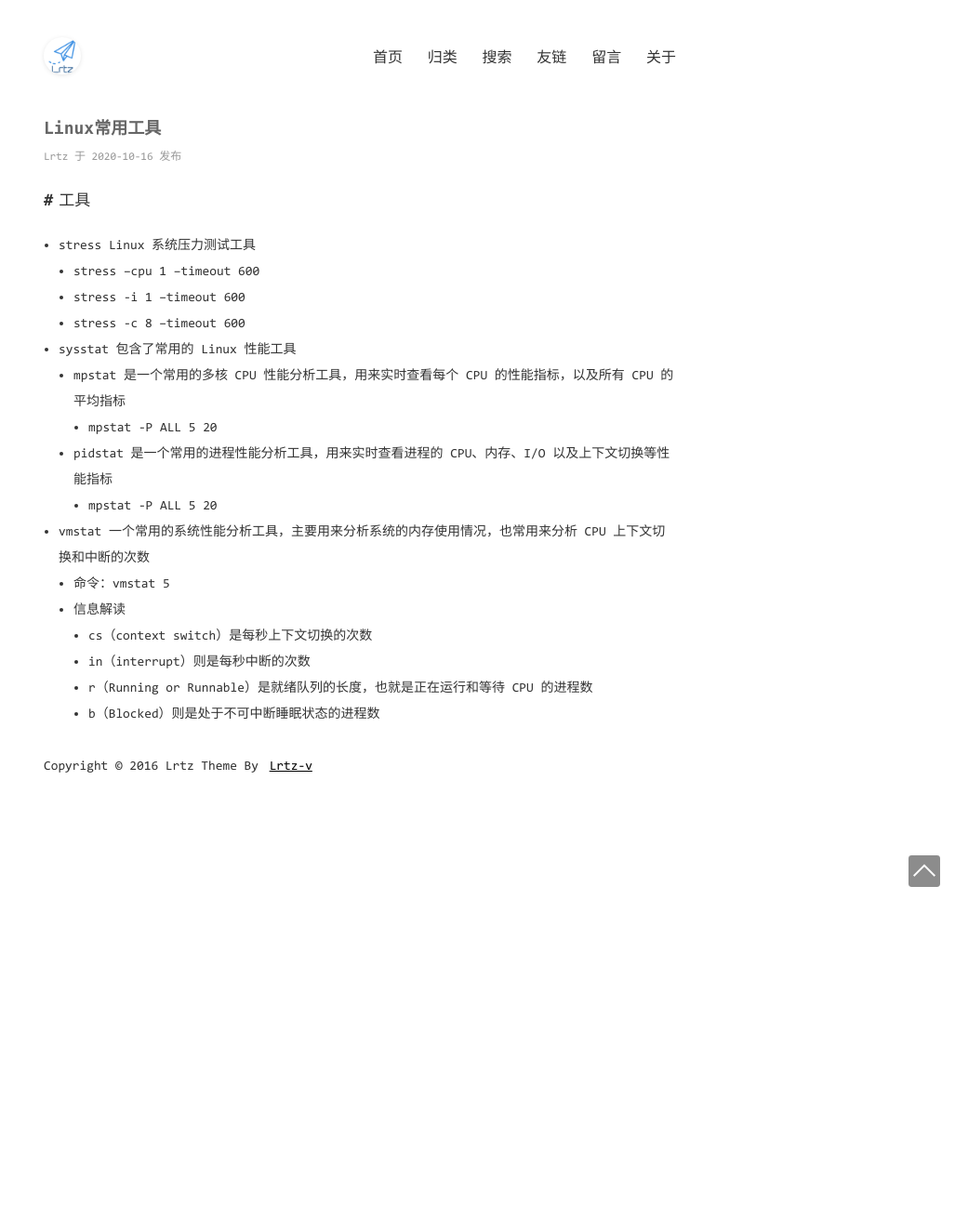
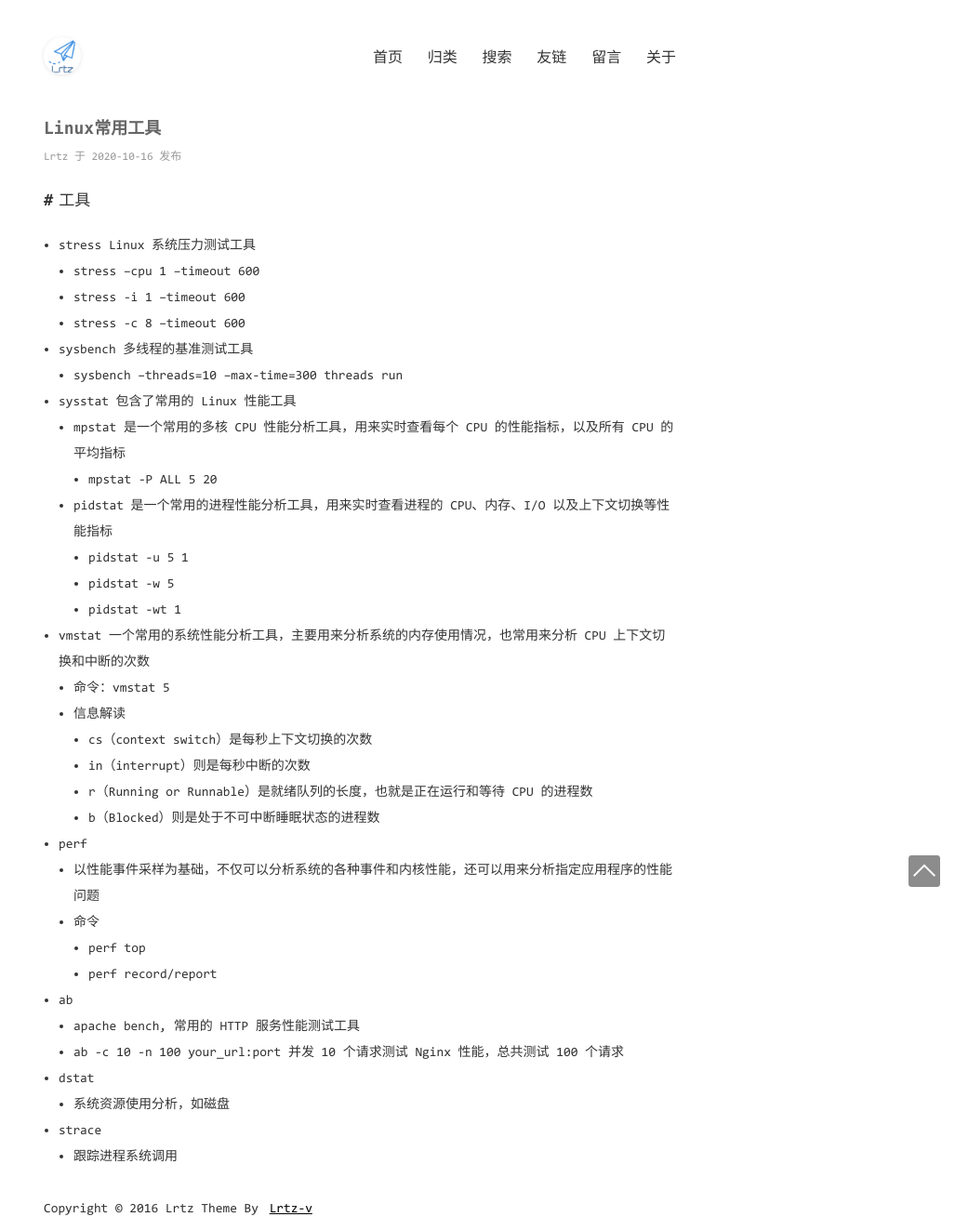
Before and after one commit to lrtz-v/lrtz-v.github.io, a Jekyll site: the page built from _posts/2020-10-16-常用工具.md, in a window 1280 px wide. Shown: the whole page at 93% size, without its empty margins (253-1280 px from the left). Built offline with Jekyll 4.4.1, drawn with Linux system fonts in a browser that asks for light colours; comment, search, counter and statistics services are not loaded.

Commit message:
upgrade linux tools

```diff
--- a/_posts/2020-10-16-常用工具.md
+++ b/_posts/2020-10-16-常用工具.md
@@ -7,18 +7,49 @@ categories: [工具]
 # 工具
 
 - stress Linux 系统压力测试工具
+
   - stress --cpu 1 --timeout 600
   - stress -i 1 --timeout 600
   - stress -c 8 --timeout 600
+
+- sysbench 多线程的基准测试工具
+
+  - sysbench --threads=10 --max-time=300 threads run
+
 - sysstat 包含了常用的 Linux 性能工具
+
   - mpstat 是一个常用的多核 CPU 性能分析工具，用来实时查看每个 CPU 的性能指标，以及所有 CPU 的平均指标
     - mpstat -P ALL 5 20
   - pidstat 是一个常用的进程性能分析工具，用来实时查看进程的 CPU、内存、I/O 以及上下文切换等性能指标
-    - mpstat -P ALL 5 20
+    - pidstat -u 5 1
+    - pidstat -w 5
+    - pidstat -wt 1
+
 - vmstat 一个常用的系统性能分析工具，主要用来分析系统的内存使用情况，也常用来分析 CPU 上下文切换和中断的次数
+
   - 命令：vmstat 5
   - 信息解读
     - cs（context switch）是每秒上下文切换的次数
     - in（interrupt）则是每秒中断的次数
     - r（Running or Runnable）是就绪队列的长度，也就是正在运行和等待 CPU 的进程数
     - b（Blocked）则是处于不可中断睡眠状态的进程数
+
+- perf
+
+  - 以性能事件采样为基础，不仅可以分析系统的各种事件和内核性能，还可以用来分析指定应用程序的性能问题
+  - 命令
+    - perf top
+    - perf record/report
+
+- ab
+
+  - apache bench, 常用的 HTTP 服务性能测试工具
+  - ab -c 10 -n 100 your_url:port 并发 10 个请求测试 Nginx 性能，总共测试 100 个请求
+
+- dstat
+
+  - 系统资源使用分析，如磁盘
+
+- strace
+
+  - 跟踪进程系统调用
```
